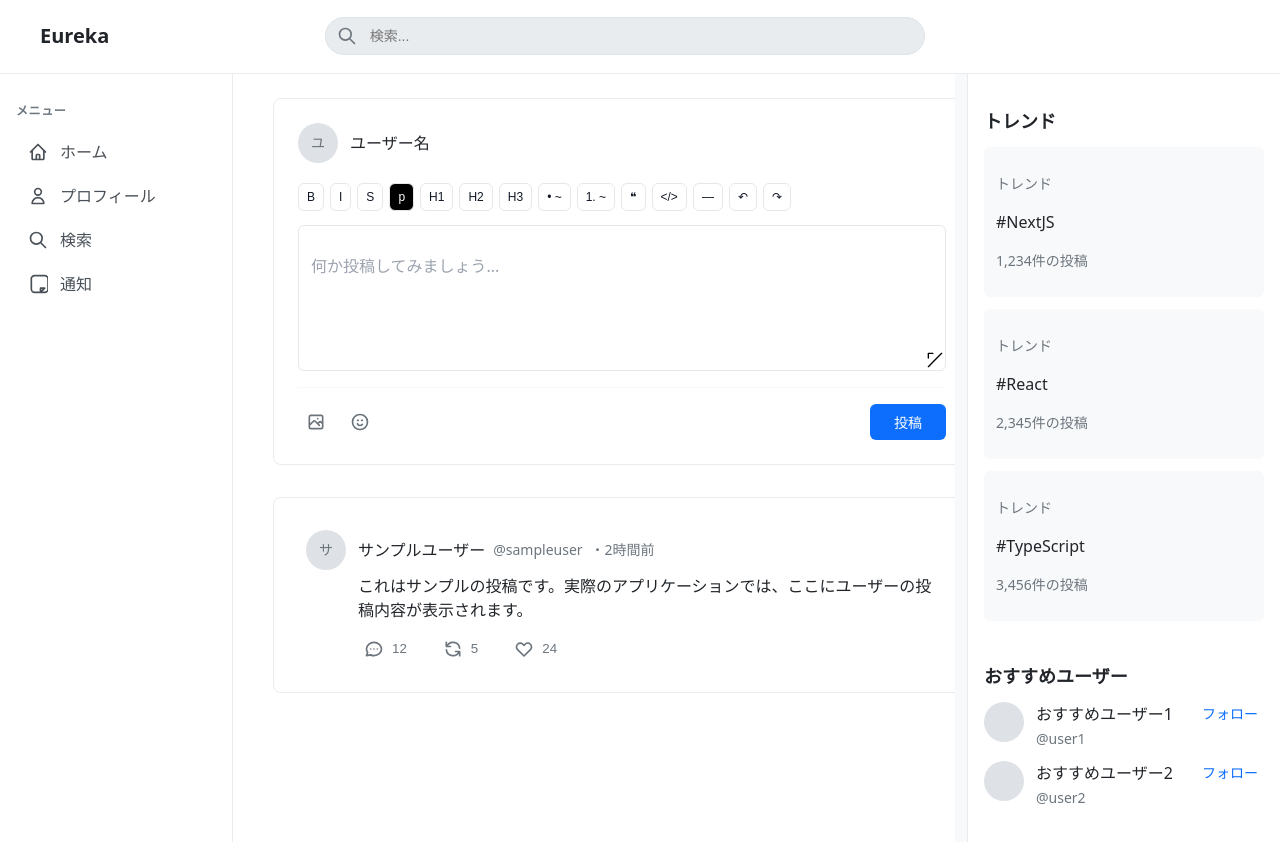
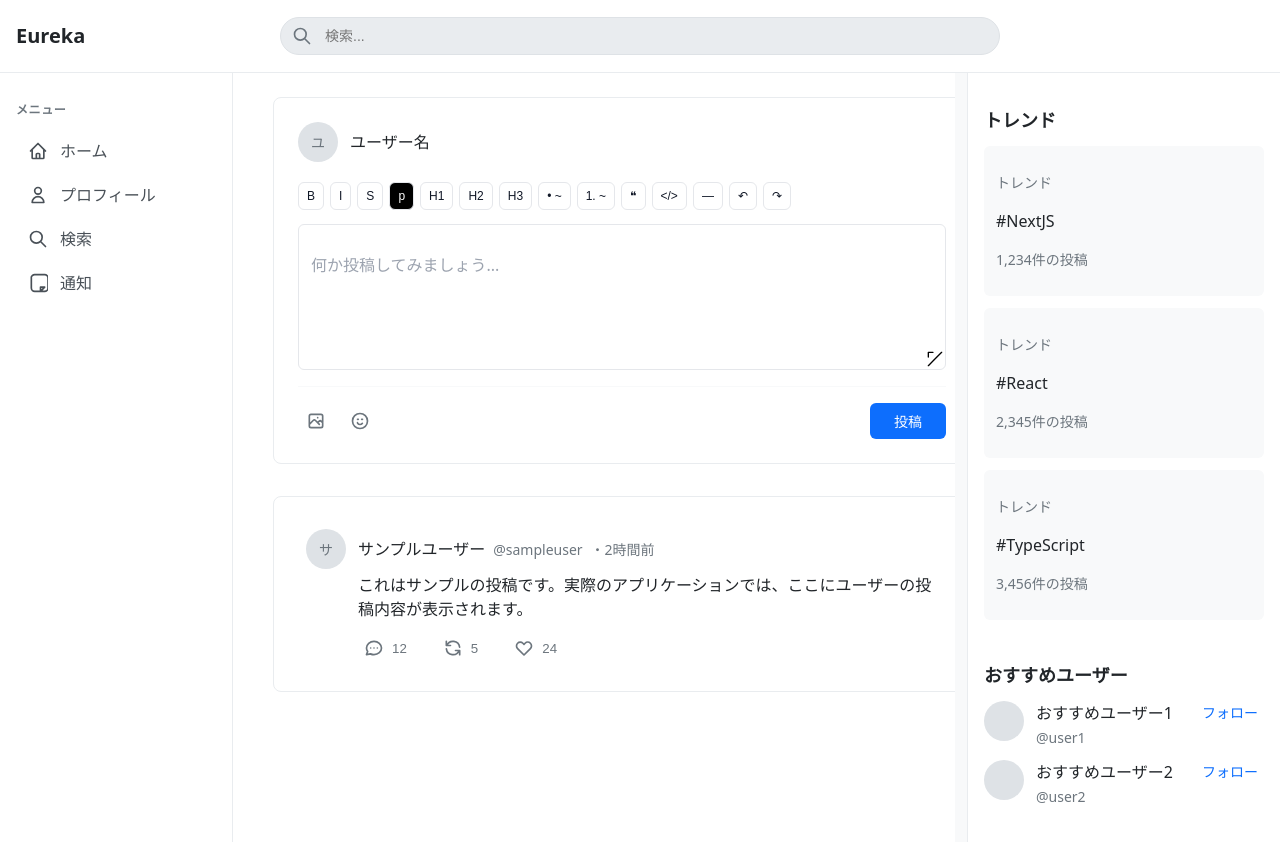
Before and after one commit to Uncle-Peke/eureka-editor-proto, a Next.js app in the folder frontend/: page / in a window 1280 px wide. Shown: the top 842 px of the page. Built offline with nearby package versions, Linux system fonts and the light colour scheme.

Commit message:
ヘッダーコンポーネントのレイアウトを改善し、検索窓を中央に配置。スタイルを調整し、レスポンシブデザインを強化しました。

```diff
--- a/frontend/src/components/layout/Header.tsx
+++ b/frontend/src/components/layout/Header.tsx
@@ -5,7 +5,6 @@ import SearchInput from "@/components/ui/SearchInput";
 export default function Header() {
   const handleSearch = (value: string) => {
     console.log("検索:", value);
-    // 検索処理をここに実装
   };
 
   return (
@@ -18,30 +17,35 @@ export default function Header() {
     >
       <div
         style={{
+          position: "relative", // 中央の検索をabsolute配置するための基準
+          height: "56px",
           display: "flex",
           alignItems: "center",
-          justifyContent: "space-between",
-          maxWidth: "1200px",
-          margin: "0 auto",
         }}
       >
-        {/* 左側：ロゴ */}
+        {/* 左：ロゴ（画面左端に固定） */}
         <div style={{ flex: "0 0 auto" }}>
-          <h1
-            style={{ fontSize: "20px", fontWeight: "bold", color: "#212529" }}
-          >
+          <h1 style={{ fontSize: 20, fontWeight: "bold", color: "#212529" }}>
             Eureka
           </h1>
         </div>
 
-        {/* 中央：検索窓 */}
-        <div style={{ flex: "1", maxWidth: "600px", margin: "0 24px" }}>
+        {/* 中央：検索（常に画面中央 & レスポンシブ幅） */}
+        <div
+          style={{
+            position: "absolute",
+            left: "50%",
+            transform: "translateX(-50%)",
+            width: "clamp(200px, calc(100vw - 32px - 200px), 720px)",
+            // 最小200px, 左右パディング32px & 右側エリア200pxを差し引き, 最大600px
+          }}
+        >
           <SearchInput placeholder="検索..." onSearch={handleSearch} />
         </div>
 
-        {/* 右側：将来的な要素用 */}
-        <div style={{ flex: "0 0 auto", width: "100px" }}>
-          {/* 必要に応じて右側にボタンやメニューを追加 */}
+        {/* 右：将来用（中央と干渉しない幅を確保） */}
+        <div style={{ marginLeft: "auto", width: "200px" }}>
+          {/* ボタンやメニューを追加予定 */}
         </div>
       </div>
     </header>
```
